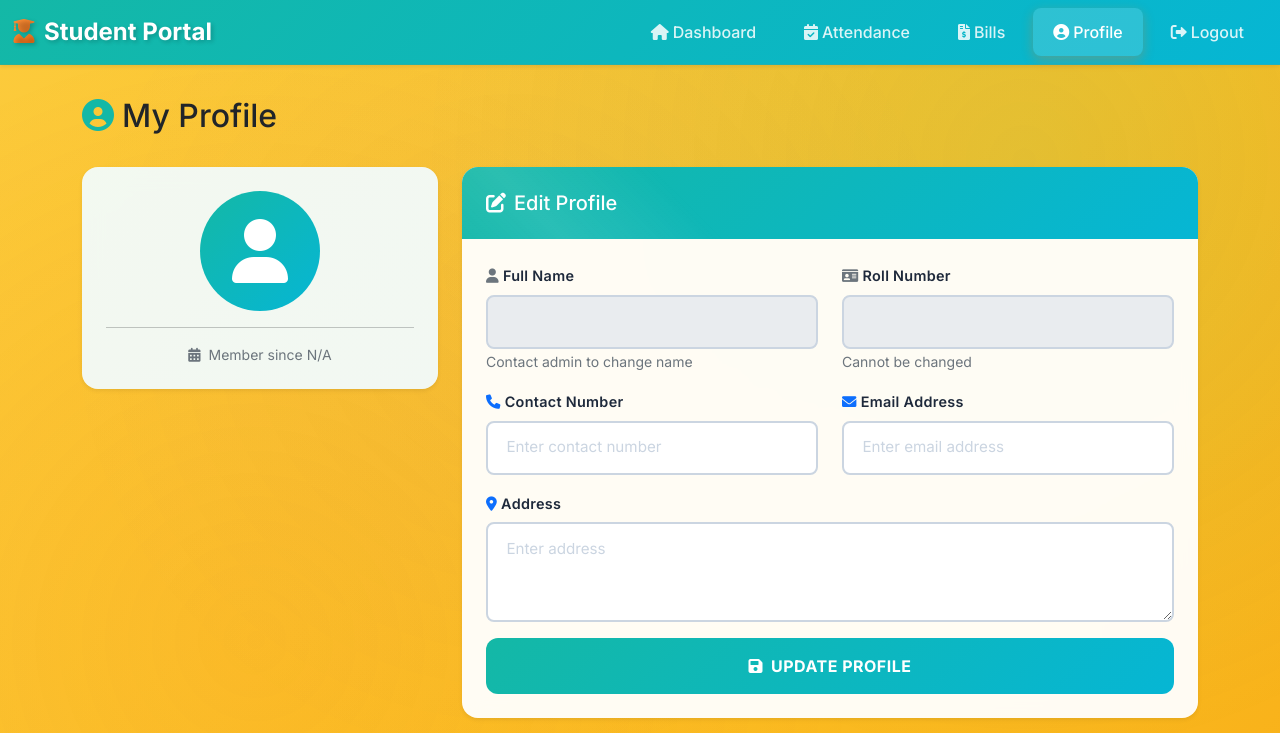
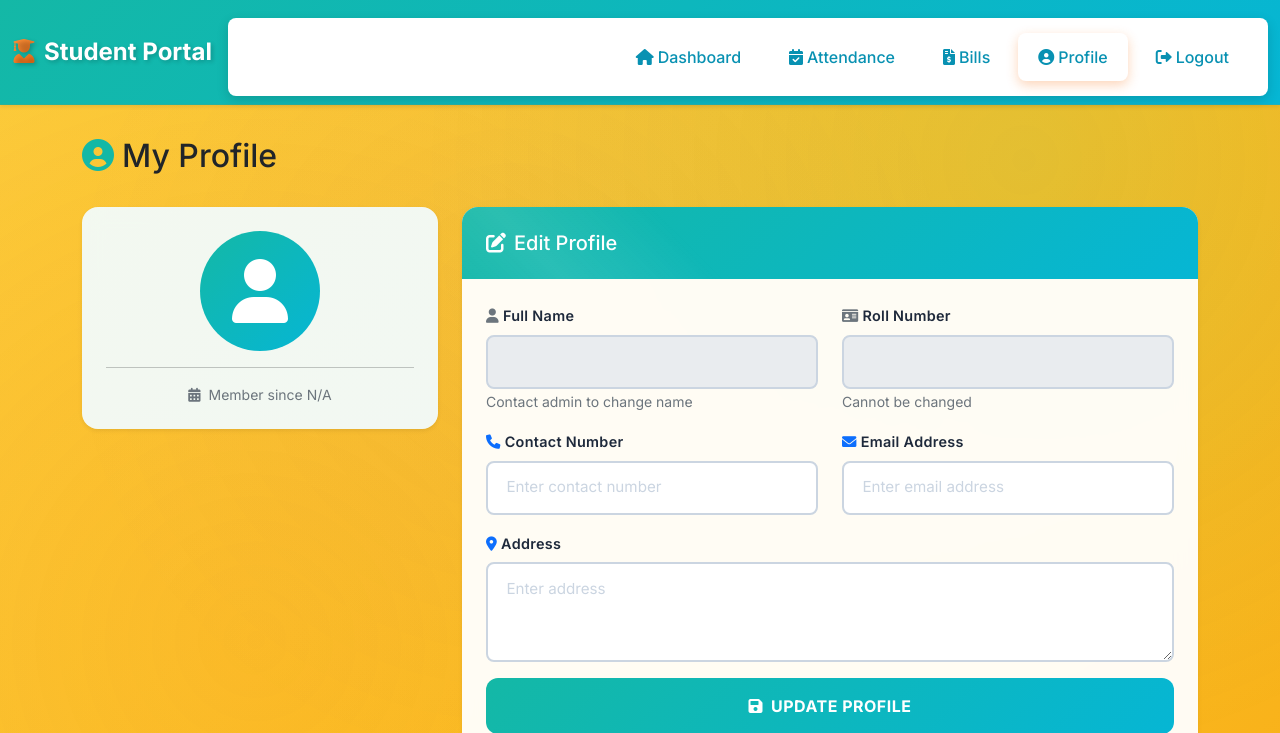
Before and after one commit to PRATIK-ZENDE/MessApp, a Flask app: page /student/profile in a window 1280 px wide. Shown: the top 733 px of the page. Run offline with Flask 3, Linux system fonts and the light colour scheme; a user stored in the database is signed in; some libraries are stand-ins or nearby versions.

Commit message:
Fix: Student navbar dropdown menu text visibility - white background with teal text

```diff
--- a/templates/student_base.html
+++ b/templates/student_base.html
@@ -32,6 +32,22 @@
             color: white !important;
             background: rgba(255, 255, 255, 0.15);
             border-radius: 8px;
+        }
+        /* Fix dropdown menu styling on mobile */
+        .student-nav .navbar-collapse {
+            background: white !important;
+            padding: 15px;
+            border-radius: 8px;
+            margin-top: 10px;
+            box-shadow: 0 4px 12px rgba(0, 0, 0, 0.15);
+        }
+        .student-nav .navbar-collapse .nav-link {
+            color: #0891b2 !important;
+            padding: 10px 15px;
+        }
+        .student-nav .navbar-collapse .nav-link:hover {
+            color: #0e7490 !important;
+            background: rgba(20, 184, 166, 0.1);
         }
         .student-badge {
             background: linear-gradient(135deg, #10b981, #14b8a6);
```
